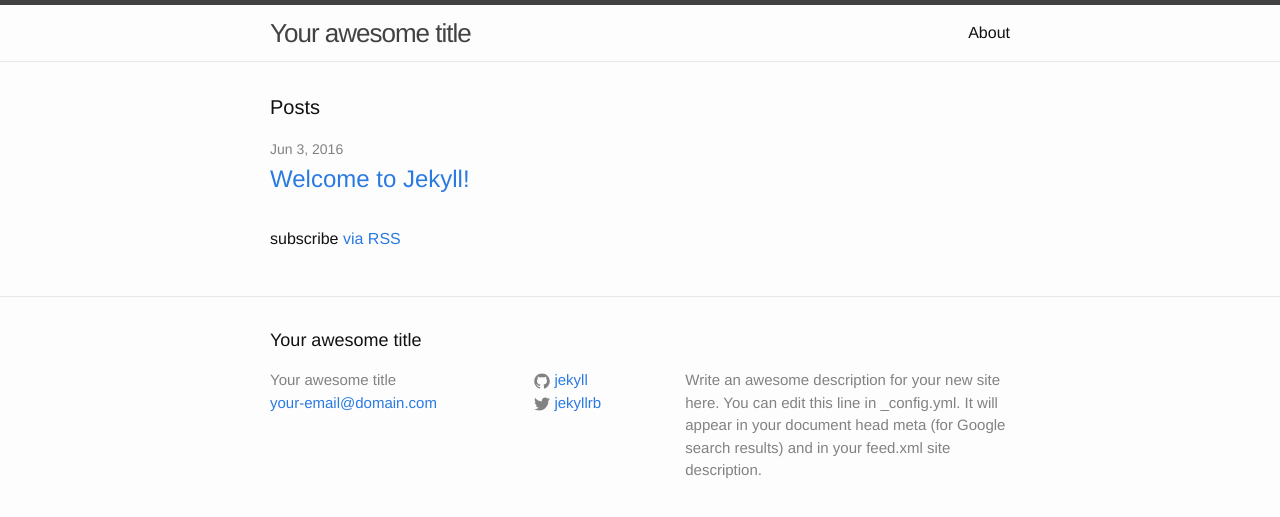
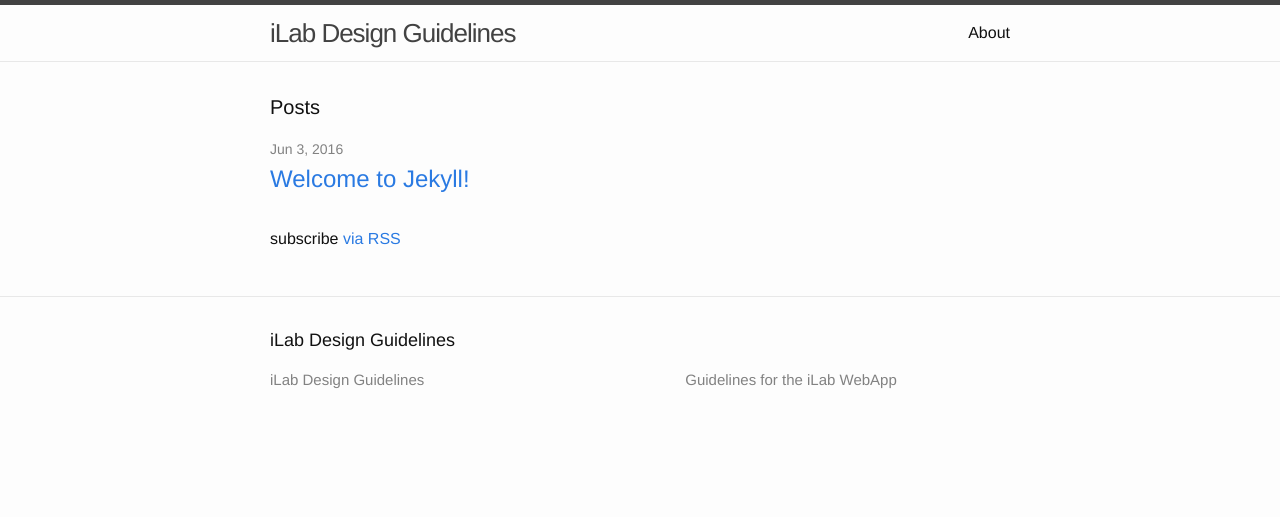
Before and after one commit to polycrystalline/ilab-design-guidelines, a Jekyll site: the page built from index.html, in a window 1280 px wide. Shown: the top 517 px of the page. Built offline with Jekyll 4.4.1, drawn with Linux system fonts in a browser that asks for light colours.

Commit message:
Modify config

```diff
--- a/_config.yml
+++ b/_config.yml
@@ -1,21 +1,13 @@
-# Welcome to Jekyll!
-#
-# This config file is meant for settings that affect your whole blog, values
-# which you are expected to set up once and rarely need to edit after that.
-# For technical reasons, this file is *NOT* reloaded automatically when you use
-# 'jekyll serve'. If you change this file, please restart the server process.
 
 # Site settings
-title: Your awesome title
-email: your-email@domain.com
+title: iLab Design Guidelines
+email:
 description: > # this means to ignore newlines until "baseurl:"
-  Write an awesome description for your new site here. You can edit this
-  line in _config.yml. It will appear in your document head meta (for
-  Google search results) and in your feed.xml site description.
+  Guidelines for the iLab WebApp
 baseurl: "" # the subpath of your site, e.g. /blog
-url: "http://yourdomain.com" # the base hostname & protocol for your site
-twitter_username: jekyllrb
-github_username:  jekyll
+url: "http://ilabsolutions.com" # the base hostname & protocol for your site
+twitter_username:
+github_username:
 
 # Build settings
 markdown: kramdown
```
